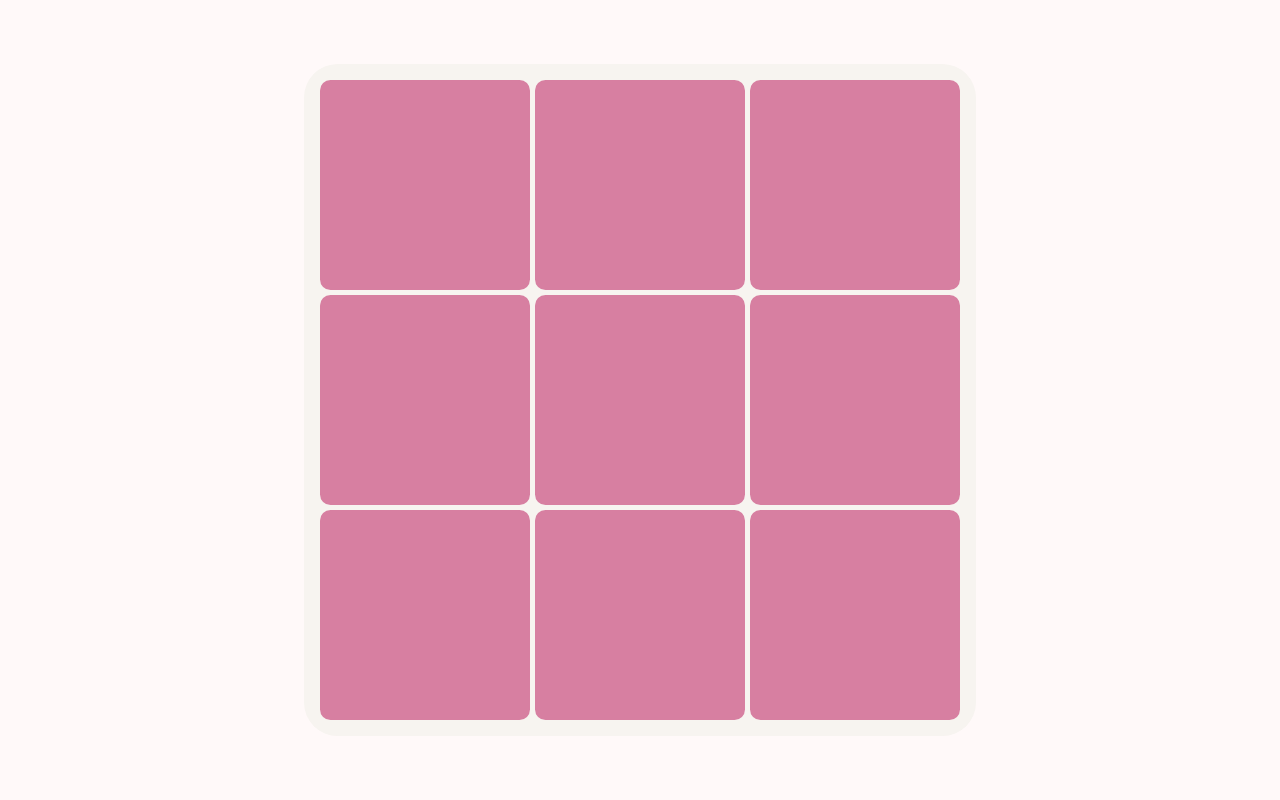
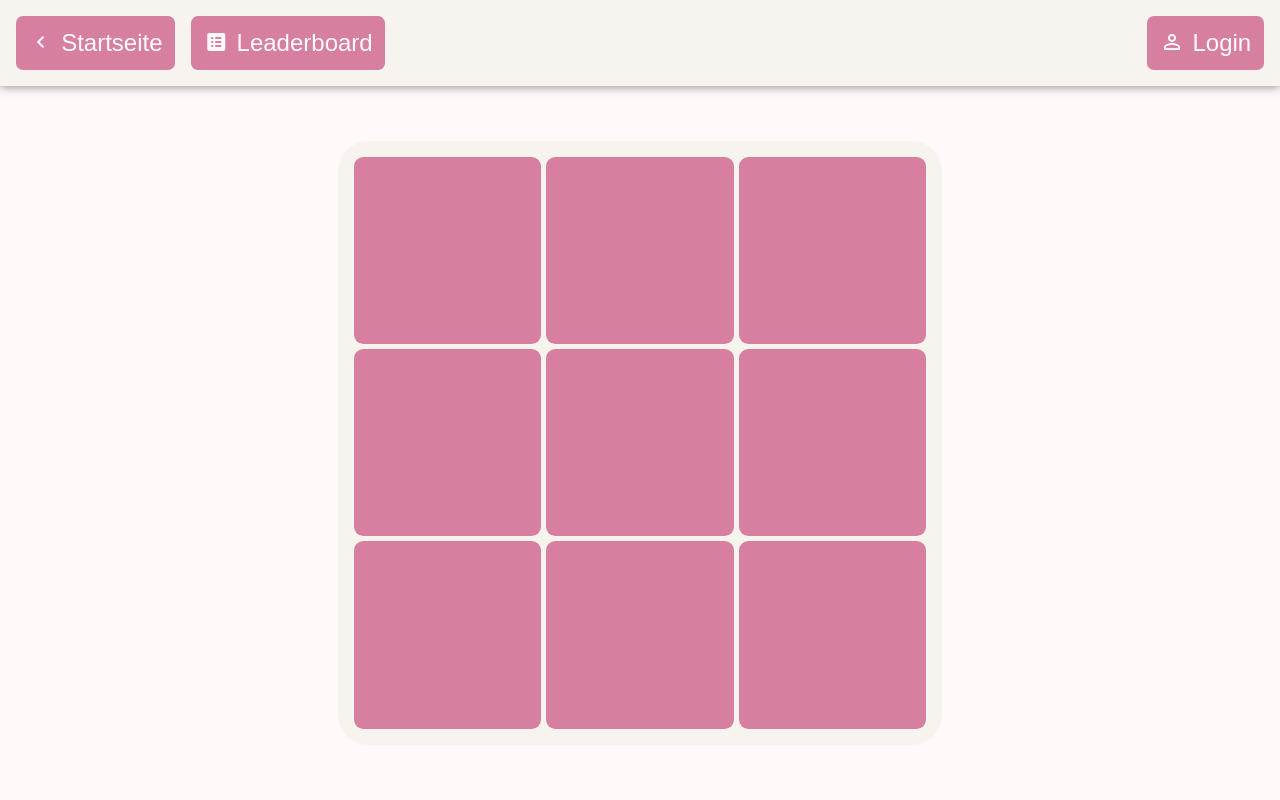
Before and after one commit to Unbekannt28/tic-tac-toe, a Flask app: page /play in a window 1280 px wide. Run offline with Flask 3, Linux system fonts and the light colour scheme.

Commit message:
Updated ticractoe play page to include header.

```diff
--- a/static/css/tictactoe_game.css
+++ b/static/css/tictactoe_game.css
@@ -1,12 +1,20 @@
-body{
+body {
+  display: flex;
+  flex-direction: column;
+  height: 100vh;
+}
+
+.content {
+    flex: 1 1 auto;
+    margin: 0;
     display: flex;
+    flex-direction: column;
+    align-items: center;
     justify-content: center;
-    align-items: center;
-    height: 100vh;
 }
 
 .tictactoe-box{
-    height: 80vmin;
+    height: 80%;
     aspect-ratio: 1 / 1;
     display: grid;
     gap: min(3%, 5px);
--- a/templates/tictactoe_game.html
+++ b/templates/tictactoe_game.html
@@ -1,13 +1,44 @@
 <!DOCTYPE html>
 <html lang="de">
 <head>
+    <link rel="stylesheet" href="css/main.css">
+    <link rel="stylesheet" href="css/tictactoe_game.css">
+    <link rel="stylesheet" href="https://cdn.jsdelivr.net/npm/@mdi/font@7.4.47/css/materialdesignicons.min.css"><!--Material Design Icons-->
     <meta charset="UTF-8">
     <meta name="viewport" content="width=device-width, initial-scale=1.0">
     <title>Tic Tac Toe</title>
-    <link rel="stylesheet" href="css/main.css">
-    <link rel="stylesheet" href="css/tictactoe_game.css">
 </head>
 <body>
+    <div class="header">
+        <div class="left-section">
+            <a href="/" class="icon-text-button">
+                <span class="mdi mdi-chevron-left"></span>
+                <p>Startseite</p>
+            </a>
+            <a href="leaderboard" class="icon-text-button">
+                <span class="mdi mdi-list-box"></span>
+                <p>Leaderboard</p>
+            </a>
+        </div>
+        <div class="right-section">
+            {% if session["logged_in"] %}
+                <div class="username-display">
+                    <span class="mdi mdi-account"></span>
+                    <p class="username-display">{{session["username"]}}</p>
+                </div>
+                <a href="login/end_session" class="icon-text-button">
+                    <span class="mdi mdi-logout"></span>
+                    <p>Logout</p>
+                </a>
+            {% else %}
+                <a href="login" class="icon-text-button">
+                    <span class="mdi mdi-account-outline"></span>
+                    <p>Login</p>
+                </a>
+            {% endif %}
+        </div>
+    </div>
+    <div class="content">
         <div class="tictactoe-box">
             {% for rows in columns %}
                 {% for field in rows %}
@@ -26,7 +57,7 @@
                     {% endif %}
                 {%endfor%}
             {%endfor%}
-
+        </div>
     </div>
 </body>
 </html>
```
Lines whose indentation alone changed are shown as unchanged.
